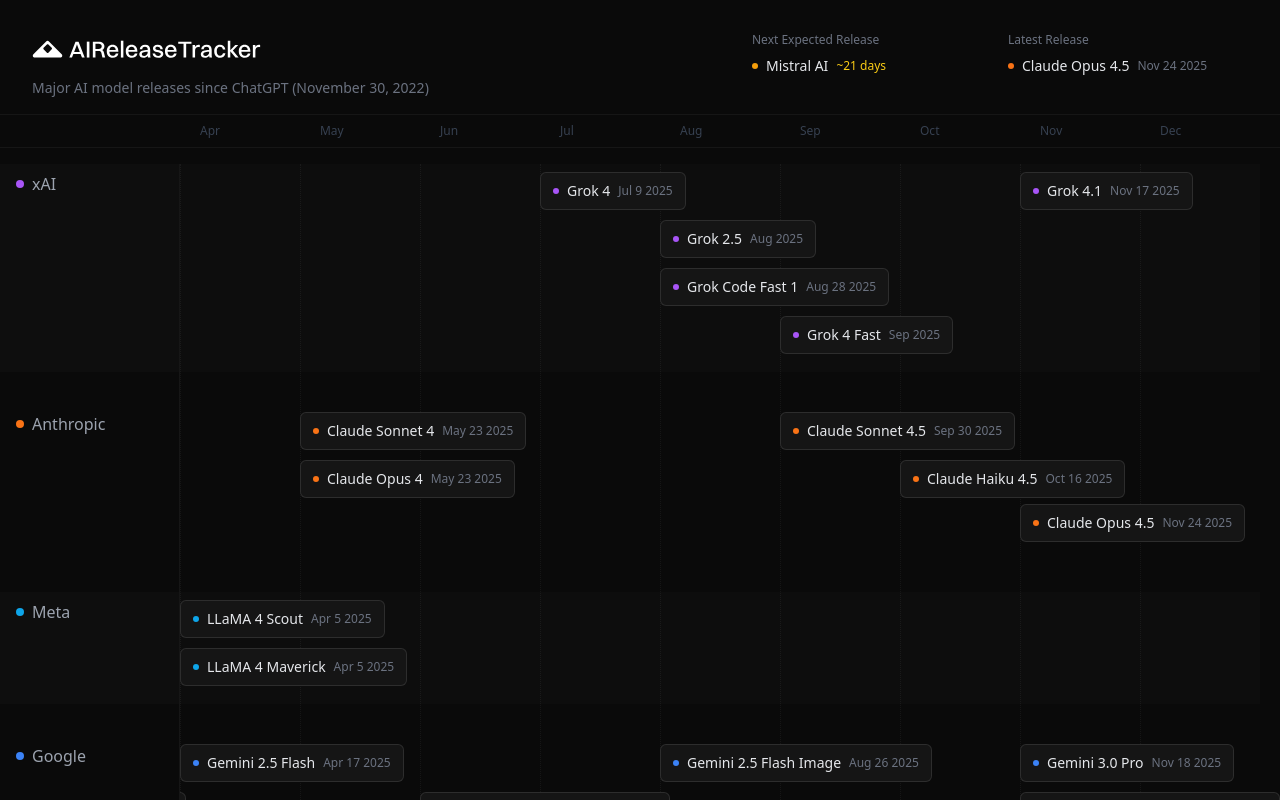
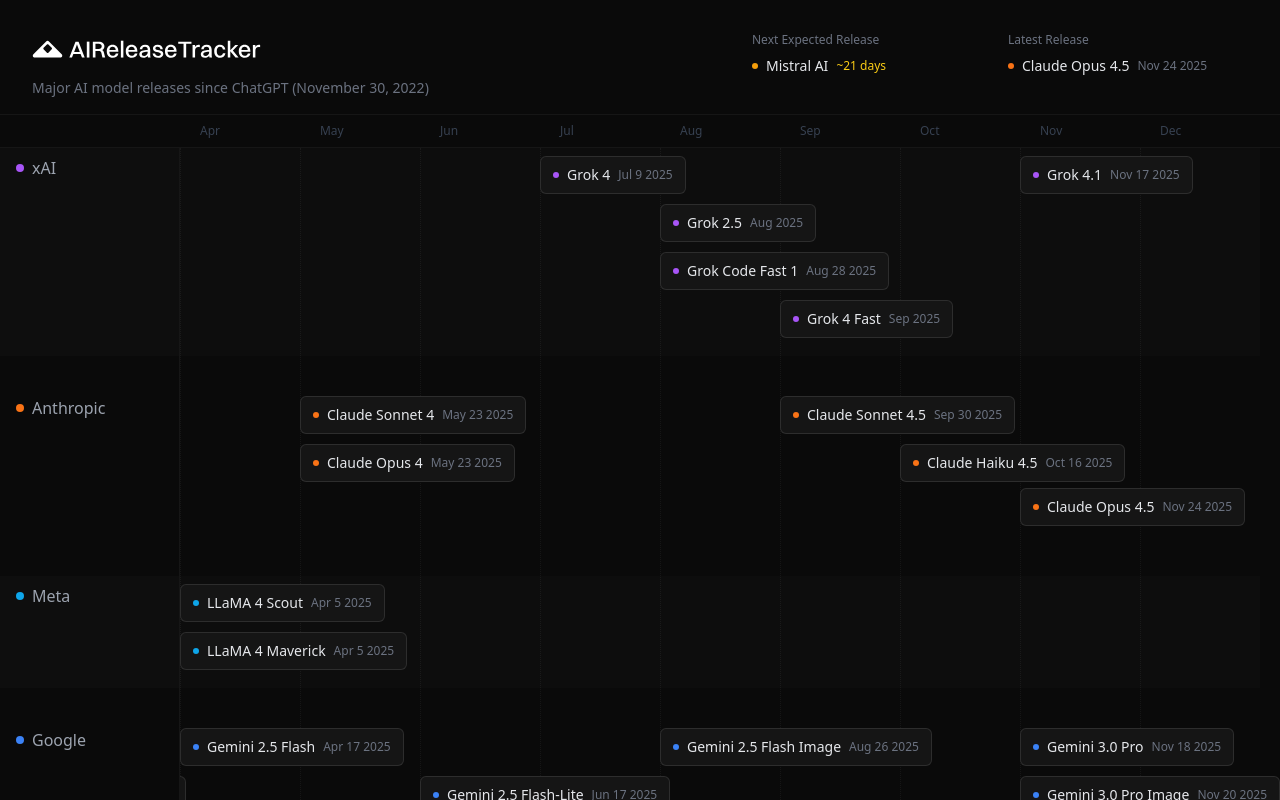
Before and after one commit to assentorp/aireleasetracker, a Next.js app: page / in a window 1280 px wide. Shown: the top 800 px of the page. Built offline with nearby package versions, Linux system fonts and the light colour scheme.

Commit message:
updated placements

```diff
--- a/app/page.tsx
+++ b/app/page.tsx
@@ -694,7 +694,7 @@
                   style={{ left: `${(marker.position / totalMonths) * 100}%` }}
                 >
                   {/* Month label */}
-                  <div className={`text-xs font-medium ${marker.isJanuary ? 'text-gray-500' : 'text-gray-700'}`}>
+                  <div className={`text-xs font-medium ${marker.isJanuary ? 'text-white' : 'text-gray-700'}`}>
                     {marker.label}
                   </div>
                 </div>
@@ -704,7 +704,7 @@
       </div>
 
       {/* Timeline container - fixed left column + scrollable right */}
-      <div className="flex pt-4 pb-8">
+      <div className="flex">
           {/* Fixed left column for company labels */}
           <div className="flex-shrink-0 w-[180px] border-r border-white/5 bg-[#0A0A0A] z-30 overflow-visible">
 
```
